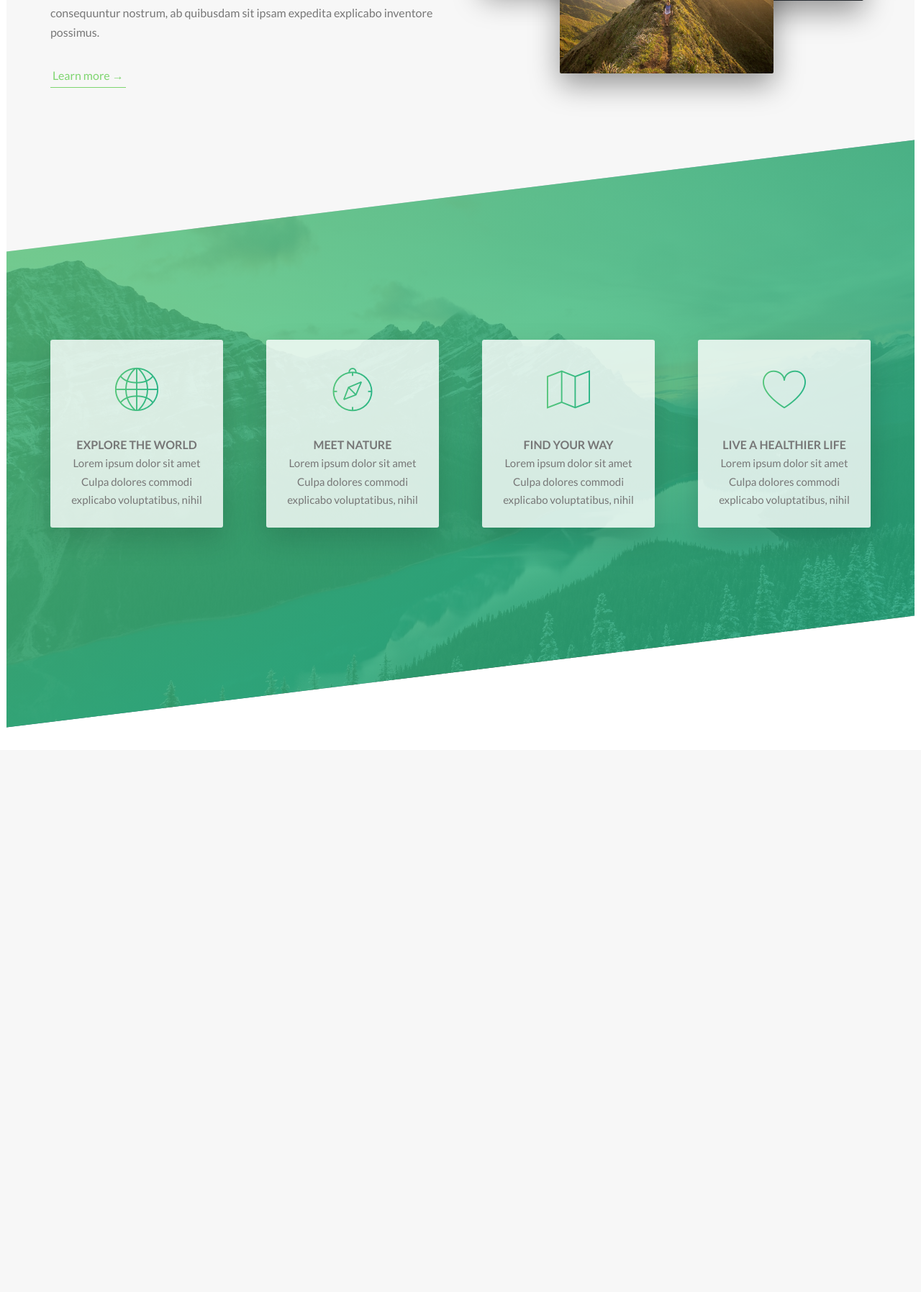
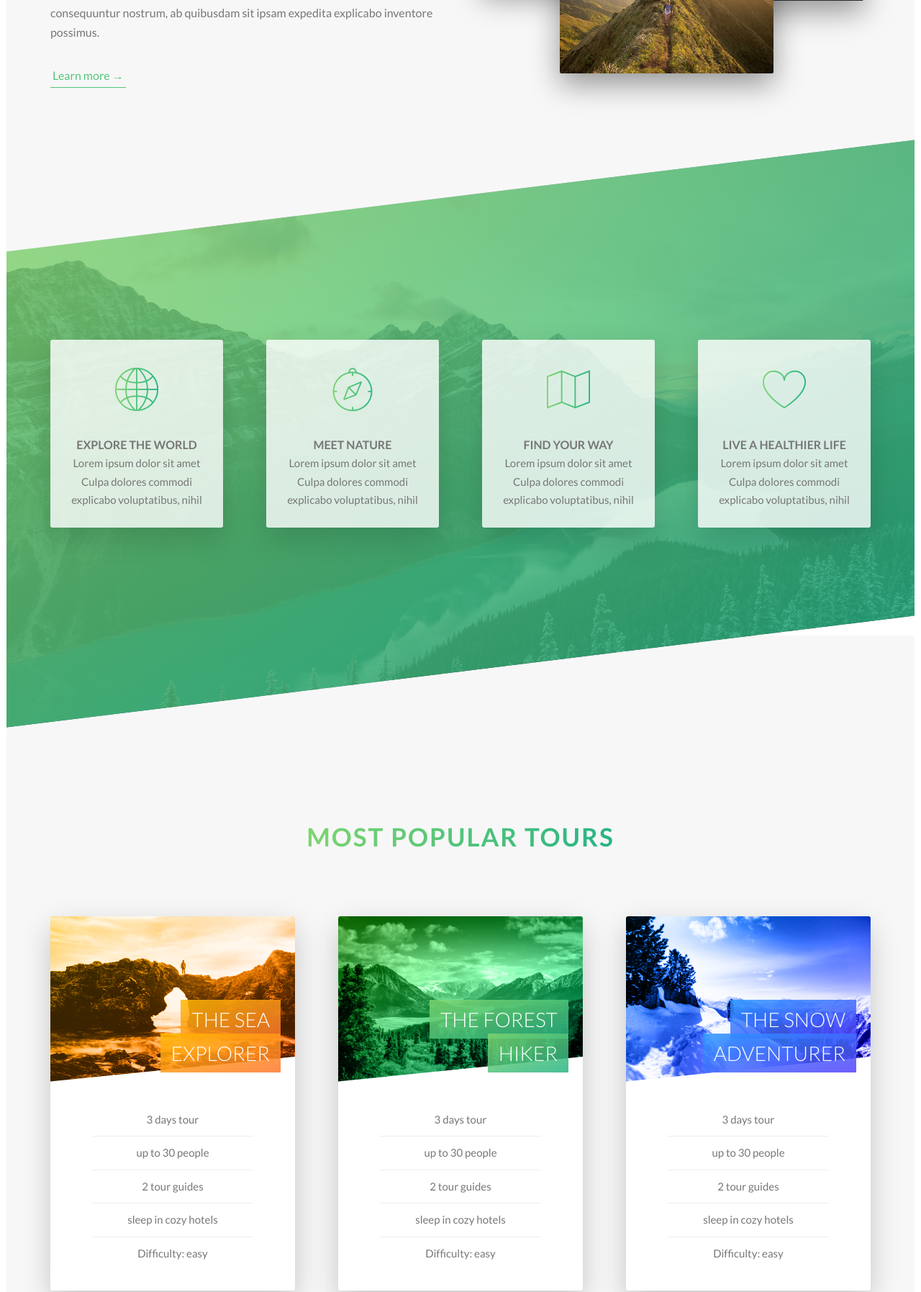
Before and after one commit to hanin77/Nature-tours-booking-landing-page, a PHP site: page / in a window 1280 px wide. Shown: the part 1245-3040 px from the top of the page at 72% size. Before the commit the page ends 2256 px from the top, so only its background shows below. Run offline with PHP 8.4, Linux system fonts and the light colour scheme.

Commit message:
finished styling of the home tours section

```diff
--- a/css/style.css
+++ b/css/style.css
@@ -73,7 +77,7 @@ body {
   font-size: 3.5rem;
   text-transform: uppercase;
   font-weight: 700;
-  background-image: linear-gradient(to right, #55c57a, #28b485);
+  background-image: linear-gradient(to right, #7ed56f, #28b485);
   display: inline-block;
   background-clip: text;
   -webkit-background-clip: text;
@@ -106,37 +110,81 @@ body {
 .u-margin-bottom-big {
   margin-bottom: 8rem; }
 
-.btn {
-  color: #777;
-  padding: 2.3rem;
-  margin-top: 0.9rem;
-  border-radius: 15% / 50%;
-  border-style: none; }
-  .btn--animated {
-    animation: elm-to-top 1s linear; }
-  .btn--white {
-    border-color: #fff;
-    color: #777; }
-  .btn:hover {
-    transform: translateY(-0.3rem);
-    box-shadow: 0 1rem 2rem rgba(0, 0, 0, 0.2); }
-  .btn:active {
-    transform: translateY(-0.1rem);
-    box-shadow: 0 1rem 2rem rgba(0, 0, 0, 0.2); }
-  .btn:focus {
-    outline: none; }
+.u-margin-top-hug {
+  margin-top: 10rem; }
+
+.u-margin-top-big {
+  margin-top: 8rem; }
+
+.u-margin-top-medium {
+  margin-top: 4rem; }
+
+.u-margin-top-small {
+  margin-top: 2rem; }
+
+.btn, .btn:link, .btn:visited {
+  text-transform: uppercase;
+  text-decoration: none;
+  padding: 1.5rem 4rem;
+  display: inline-block;
+  border-radius: 10rem;
+  transition: all .2s;
+  position: relative;
+  font-size: 1.6rem;
+  border: none;
+  cursor: pointer; }
+
+.btn:hover {
+  transform: translateY(-3px);
+  box-shadow: 0 1rem 2rem rgba(0, 0, 0, 0.2); }
+  .btn:hover::after {
+    transform: scaleX(1.4) scaleY(1.6);
+    opacity: 0; }
+
+.btn:active, .btn:focus {
+  outline: none;
+  transform: translateY(-1px);
+  box-shadow: 0 0.5rem 1rem rgba(0, 0, 0, 0.2); }
+
+.btn--white {
+  background-color: #fff;
+  color: #777; }
+  .btn--white::after {
+    background-color: #fff; }
+
+.btn--green {
+  background-color: #55c57a;
+  color: #fff; }
+  .btn--green::after {
+    background-color: #55c57a; }
+
+.btn::after {
+  content: "";
+  display: inline-block;
+  height: 100%;
+  width: 100%;
+  border-radius: 10rem;
+  position: absolute;
+  top: 0;
+  left: 0;
+  z-index: -1;
+  transition: all .4s; }
+
+.btn--animated {
+  animation: moveInBottom .5s ease-out .75s;
+  animation-fill-mode: backwards; }
 
 .btn-text:link, .btn-text:visited {
   font-size: 1.6rem;
-  color: #7ed56f;
+  color: #55c57a;
   display: inline-block;
   text-decoration: none;
-  border-bottom: 1px solid #7ed56f;
+  border-bottom: 1px solid #55c57a;
   padding: 3px;
   transition: all .2s; }
 
 .btn-text:hover {
-  background-color: #7ed56f;
+  background-color: #55c57a;
   color: #fff;
   box-shadow: 0 1rem 2rem rgba(0, 0, 0, 0.15);
   transform: translateY(-2px); }
@@ -183,12 +231,104 @@ body {
     font-size: 6rem;
     margin-bottom: .5rem;
     display: inline-block;
-    background-image: linear-gradient(to right, #55c57a, #28b485);
+    background-image: linear-gradient(to right, #7ed56f, #28b485);
     background-clip: text;
     -webkit-background-clip: text;
     color: transparent; }
   .feature-box:hover {
     transform: scale(1.1) translateY(-1.5rem); }
+
+.card {
+  position: relative;
+  perspective: 150rem;
+  height: 52rem;
+  -moz-perspective: 150rem; }
+  .card__side {
+    height: 52rem;
+    transition: all .8s ease;
+    position: absolute;
+    top: 0;
+    left: 0;
+    width: 100%;
+    backface-visibility: hidden;
+    border-radius: 3px;
+    overflow: hidden;
+    box-shadow: 0 1.5rem 4rem rgba(0, 0, 0, 0.2); }
+    .card__side--front {
+      background-color: #fff; }
+    .card__side--back {
+      transform: rotateY(180deg); }
+      .card__side--back-1 {
+        background: linear-gradient(to right bottom, #ffb900, #ff7730); }
+      .card__side--back-2 {
+        background: linear-gradient(to right bottom, #7ed56f, #28b485); }
+      .card__side--back-3 {
+        background: linear-gradient(to right bottom, #2998ff, #5642fa); }
+  .card:hover .card__side--front {
+    transform: rotateY(-180deg); }
+  .card:hover .card__side--back {
+    transform: rotateY(0deg); }
+  .card__picture {
+    background-size: cover;
+    height: 23rem;
+    background-blend-mode: color;
+    -webkit-clip-path: polygon(0 0, 100% 0, 100% 85%, 0 100%);
+    clip-path: polygon(0 0, 100% 0, 100% 85%, 0 100%); }
+    .card__picture--1 {
+      background-image: linear-gradient(to right bottom, #ffb900, #ff7730), url(../img/nat-5.jpg); }
+    .card__picture--2 {
+      background-image: linear-gradient(to right bottom, #7ed56f, #28b485), url(../img/nat-6.jpg); }
+    .card__picture--3 {
+      background-image: linear-gradient(to right bottom, #2998ff, #5642fa), url(../img/nat-7.jpg); }
+  .card__heading {
+    font-size: 2.8rem;
+    font-weight: 300;
+    text-transform: uppercase;
+    text-align: right;
+    color: #fff;
+    position: absolute;
+    top: 12rem;
+    right: 2rem;
+    width: 75%; }
+  .card__heading-span {
+    padding: 1rem 1.5rem;
+    -webkit-box-decoration-break: clone;
+    box-decoration-break: clone; }
+    .card__heading-span--1 {
+      background-image: linear-gradient(to right bottom, rgba(255, 185, 0, 0.85), rgba(255, 119, 48, 0.85)); }
+    .card__heading-span--2 {
+      background-image: linear-gradient(to right bottom, rgba(126, 213, 111, 0.85), rgba(40, 180, 133, 0.85)); }
+    .card__heading-span--3 {
+      background-image: linear-gradient(to right bottom, rgba(41, 152, 255, 0.85), rgba(86, 66, 250, 0.85)); }
+  .card__details {
+    padding: 3rem; }
+    .card__details ul {
+      list-style: none;
+      width: 80%;
+      margin: 0 auto; }
+      .card__details ul li {
+        text-align: center;
+        font-size: 1.5rem;
+        padding: 1rem; }
+        .card__details ul li:not(:last-child) {
+          border-bottom: 1px solid #eee; }
+  .card__cta {
+    position: absolute;
+    top: 50%;
+    left: 50%;
+    width: 90%;
+    text-align: center;
+    transform: translate(-50%, -50%); }
+  .card__price-box {
+    text-align: center;
+    margin-bottom: 8rem;
+    color: #fff; }
+  .card__price-only {
+    font-size: 1.4rem;
+    text-transform: uppercase; }
+  .card__price-value {
+    font-size: 6rem;
+    font-weight: 100; }
 
 .section-about {
   background-color: #f7f7f7;
@@ -197,20 +337,26 @@ body {
 
 .section-features {
   padding: 20rem 0;
-  background-image: linear-gradient(to bottom right, rgba(85, 197, 122, 0.8), rgba(40, 180, 133, 0.8)), url("../img/nat-4.jpg");
+  background-image: linear-gradient(to bottom right, rgba(126, 213, 111, 0.8), rgba(40, 180, 133, 0.8)), url("../img/nat-4.jpg");
   background-size: cover;
   background-position: top;
   transform: skewY(-7deg) translateY(-10rem); }
   .section-features > * {
     transform: skewY(7deg); }
 
+.section-tours {
+  background-color: #f7f7f7;
+  padding: 25rem 0 15rem 0;
+  margin-top: -15rem; }
+
 .header {
   position: relative;
   height: 95vh;
-  background-image: linear-gradient(to bottom right, rgba(85, 197, 122, 0.8), rgba(40, 180, 133, 0.8)), url("../img/hero.jpg");
+  background-image: linear-gradient(to bottom right, rgba(126, 213, 111, 0.8), rgba(40, 180, 133, 0.8)), url("../img/hero.jpg");
   background-size: cover;
   background-position: top;
-  clip-path: polygon(0 0, 100% 0, 100% 75vh, 0 100%); }
+  clip-path: polygon(0 0, 100% 0, 100% 75vh, 0 100%);
+  -webkit-clip-path: polygon(0 0, 100% 0, 100% 75vh, 0 100%); }
   .header__logo-box {
     position: absolute;
     top: .9rem;
--- a/index.html
+++ b/index.html
@@ -22,7 +22,7 @@
                     <h1 class="heading-primary--main">OUTDOORS</h1>
                     <h1 class="heading-primary--sub">IS WHERE LIFE HAPPENS</h1>
                 </div>
-                <button class="btn btn--white btn--animated">DISCOVER OUR TOURS</button>
+                <a href="#" class="btn btn--white btn--animated">DISCOVER OUR TOURS</a>
             </div>
         </header>
         <main>
@@ -93,6 +93,113 @@
                     </div>
                 </div>
             </section>
+            <section class="section-tours">
+                <div class="u-center-text u-margin-bottom-big">
+                    <h2 class="heading-secondary">
+                        Most popular tours
+                    </h2>
+                </div>
+                <div class="row">
+                    <div class="col-1-of-3">
+                        <div class="card">
+                            <div class="card__side card__side--front">
+                                <div class="card__picture card__picture--1">
+                                </div>
+                                <h4 class="card__heading">
+                                    <span class="card__heading-span card__heading-span--1">
+                                        The sea explorer
+                                    </span>
+                                </h4>
+                                <div class="card__details">
+                                    <ul>
+                                        <li>3 days tour</li>
+                                        <li>up to 30 people</li>
+                                        <li>2 tour guides</li>
+                                        <li>sleep in cozy hotels</li>
+                                        <li>Difficulty: easy</li>
+                                    </ul>
+                                </div>
+                            </div>
+                            <div class="card__side card__side--back card__side--back-1">
+                                <div class="card__cta">
+                                    <div class="card__price-box">
+                                        <p class="card__price-only">Only</p>
+                                        <p class="card__price-value">$297</p>
+                                    </div>
+                                    <a href="#" class="btn btn--white">Book now</a>
+                                </div>
+                            </div>
+                        </div>
+                    </div>
+                    <div class="col-1-of-3">
+                        <div class="card">
+                            <div class="card__side card__side--front">
+                                <div class="card__picture card__picture--2">
+                                </div>
+                                <h4 class="card__heading">
+                                    <span class="card__heading-span card__heading-span--2">
+                                        The forest hiker
+                                    </span>
+                                </h4>
+                                <div class="card__details">
+                                    <ul>
+                                        <li>3 days tour</li>
+                                        <li>up to 30 people</li>
+                                        <li>2 tour guides</li>
+                                        <li>sleep in cozy hotels</li>
+                                        <li>Difficulty: easy</li>
+                                    </ul>
+                                </div>
+
+                            </div>
+                            <div class="card__side card__side--back card__side--back-2">
+                                <div class="card__cta">
+                                    <div class="card__price-box">
+                                        <p class="card__price-only">Only</p>
+                                        <p class="card__price-value">$297</p>
+                                    </div>
+                                    <a href="#" class="btn btn--white">Book now</a>
+                                </div>
+                            </div>
+                        </div>
+                    </div>
+                    <div class="col-1-of-3">
+                        <div class="card">
+                            <div class="card__side card__side--front">
+                                <div class="card__picture card__picture--3">
+                                </div>
+                                <h4 class="card__heading">
+                                    <span class="card__heading-span card__heading-span--3">
+                                        The snow adventurer
+                                    </span>
+                                </h4>
+                                <div class="card__details">
+                                    <ul>
+                                        <li>3 days tour</li>
+                                        <li>up to 30 people</li>
+                                        <li>2 tour guides</li>
+                                        <li>sleep in cozy hotels</li>
+                                        <li>Difficulty: easy</li>
+                                    </ul>
+                                </div>
+
+                            </div>
+                            <div class="card__side card__side--back card__side--back-3">
+                                <div class="card__cta">
+                                    <div class="card__price-box">
+                                        <p class="card__price-only">Only</p>
+                                        <p class="card__price-value">$297</p>
+                                    </div>
+                                    <a href="#" class="btn btn--white">Book now</a>
+                                </div>
+                            </div>
+                        </div>
+                    </div>
+                </div>
+                <div class="u-center-text u-margin-top-hug">
+                    <a href="#" class="btn btn--green">Discover all tours</a>
+                </div>
+            </section>
         </main>
 
     </body>
--- a/sass/abstracts/_variables.scss
+++ b/sass/abstracts/_variables.scss
@@ -1,8 +1,15 @@
-$color-primary: #7ed56f;
-$color-primary-light: #55c57a;
+$color-primary: #55c57a;
+$color-primary-light: #7ed56f;
 $color-primary-dark: #28b485;
 
+$color-secondary-light: #ffb900;
+$color-secondary-dark: #ff7730;
+
+$color-tertiary-light: #2998ff;
+$color-tertiary-dark: #5642fa;
+
 $color-grey-light-1: #f7f7f7;
+$color-grey-light-2: #eee;
 
 $color-grey-dark: #777;
 $color-white: #fff;
--- a/sass/base/_utilities.scss
+++ b/sass/base/_utilities.scss
@@ -13,3 +13,19 @@
 .u-margin-bottom-big {
     margin-bottom: 8rem;
 }
+
+.u-margin-top-hug {
+    margin-top: 10rem;
+}
+
+.u-margin-top-big {
+    margin-top: 8rem;
+}
+
+.u-margin-top-medium {
+    margin-top: 4rem;
+}
+
+.u-margin-top-small {
+    margin-top: 2rem;
+}
--- a/sass/components/_button.scss
+++ b/sass/components/_button.scss
@@ -1,31 +1,72 @@
 .btn {
-    color: $color-grey-dark;
-    padding: 2.3rem;
-    margin-top:0.9rem;
-    border-radius: 15% / 50%;
-    border-style: none;
+    &,
+    &:link,
+    &:visited {
+        text-transform: uppercase;
+        text-decoration: none;
+        padding: 1.5rem 4rem;
+        display: inline-block;
+        border-radius: 10rem;
+        transition: all .2s;
+        position: relative;
+        font-size: $default-font-size;
 
-    &--animated {
-        animation: elm-to-top 1s linear;
+        //Change for the <button> element
+        border: none;
+        cursor: pointer;
+    }
+
+    &:hover {
+        transform: translateY(-3px);
+        box-shadow: 0 1rem 2rem rgba($color-black,.2);
+
+        &::after {
+            transform: scaleX(1.4) scaleY(1.6);
+            opacity: 0;
+        }
+    }
+
+    &:active,
+    &:focus {
+        outline: none;
+        transform: translateY(-1px);
+        box-shadow: 0 .5rem 1rem rgba($color-black,.2);
     }
 
     &--white {
-        border-color: $color-white;
+        background-color: $color-white;
         color: $color-grey-dark;
+
+        &::after {
+            background-color: $color-white;
+        }
     }
 
-    &:hover {
-        transform: translateY(-.3rem);
-        box-shadow: 0 1rem 2rem rgba($color-black,.2);
+    &--green {
+        background-color: $color-primary;
+        color: $color-white;
+
+        &::after {
+            background-color: $color-primary;
+        }
     }
 
-    &:active {
-        transform: translateY(-.1rem);
-        box-shadow: 0 1rem 2rem rgba($color-black,.2);
+    &::after {
+        content: "";
+        display: inline-block;
+        height: 100%;
+        width: 100%;
+        border-radius: 10rem;
+        position: absolute;
+        top: 0;
+        left: 0;
+        z-index: -1;
+        transition: all .4s;
     }
 
-    &:focus {
-        outline: none;
+    &--animated {
+        animation: moveInBottom .5s ease-out .75s;
+        animation-fill-mode: backwards;
     }
 }
 
--- /dev/null
+++ b/sass/components/_card.scss
@@ -0,0 +1,160 @@
+.card {
+    position: relative;
+    perspective: 150rem;
+    height: 52rem;
+    -moz-perspective: 150rem;
+
+    &__side {
+        height: 52rem;
+        transition: all .8s ease;
+        position:absolute;
+        top:0;
+        left:0;
+        width:100%;
+        backface-visibility: hidden;
+        border-radius: 3px;
+        overflow: hidden;
+        box-shadow: 0 1.5rem 4rem rgba($color-black, .2);
+
+        &--front {
+            background-color: $color-white;
+        }
+
+        &--back {
+            transform: rotateY(180deg);
+
+            &-1 {
+                background: linear-gradient( to right bottom, $color-secondary-light, $color-secondary-dark);
+            }
+
+            &-2 {
+                background: linear-gradient( to right bottom, $color-primary-light, $color-primary-dark);
+            }
+
+            &-3 {
+                background: linear-gradient( to right bottom, $color-tertiary-light, $color-tertiary-dark);
+            }
+        }
+
+    }
+
+    &:hover &__side--front {
+        transform: rotateY(-180deg);
+    }
+
+    &:hover &__side--back {
+        transform: rotateY(0deg);
+    }
+
+    //front side styling
+    &__picture {
+        background-size: cover;
+        height: 23rem;
+        background-blend-mode: color;
+        -webkit-clip-path: polygon(0 0, 100% 0, 100% 85%, 0 100%);
+        clip-path: polygon(0 0, 100% 0, 100% 85%, 0 100%);
+
+        &--1 {
+            background-image: linear-gradient( to right bottom, $color-secondary-light, $color-secondary-dark), url(../img/nat-5.jpg);
+        }
+
+        &--2 {
+            background-image: linear-gradient( to right bottom, $color-primary-light, $color-primary-dark), url(../img/nat-6.jpg);
+        }
+
+        &--3 {
+            background-image: linear-gradient( to right bottom, $color-tertiary-light, $color-tertiary-dark), url(../img/nat-7.jpg);
+        }
+
+    }
+
+    &__heading {
+        font-size: 2.8rem;
+        font-weight: 300;
+        text-transform: uppercase;
+        text-align: right;
+        color: $color-white;
+        position: absolute;
+        top: 12rem;
+        right: 2rem;
+        width: 75%;
+    }
+
+    &__heading-span {
+        padding: 1rem 1.5rem;
+        -webkit-box-decoration-break: clone;
+        box-decoration-break: clone;
+
+        &--1 {
+            background-image: linear-gradient(
+                to right bottom,
+                rgba($color-secondary-light,.85),
+                rgba($color-secondary-dark,.85)
+            );
+        }
+
+        &--2 {
+            background-image: linear-gradient(
+                to right bottom,
+                rgba($color-primary-light,.85),
+                rgba($color-primary-dark,.85)
+            );
+
+        }
+
+        &--3 {
+            background-image: linear-gradient(
+                to right bottom,
+                rgba($color-tertiary-light,.85),
+                rgba($color-tertiary-dark,.85)
+            );
+
+        }
+    }
+
+    &__details {
+        padding: 3rem;
+
+        ul {
+            list-style: none;
+            width: 80%;
+            margin:0 auto;
+            li {
+                text-align: center;
+                font-size: 1.5rem;
+                padding: 1rem;
+
+                &:not(:last-child) {
+                    border-bottom: 1px solid $color-grey-light-2;
+                }
+            }
+        }
+    }
+
+    //back side styling
+    &__cta {
+        position: absolute;
+        top: 50%;
+        left: 50%;
+        width: 90%;
+        text-align: center;
+        transform: translate(-50%,-50%);
+    }
+
+    &__price-box {
+        text-align: center;
+        margin-bottom: 8rem;
+        color: $color-white;
+    }
+
+    &__price-only {
+        font-size: 1.4rem;
+        text-transform: uppercase;
+    }
+
+    &__price-value {
+        font-size: 6rem;
+        font-weight: 100;
+    }
+
+}
--- a/sass/layout/_header.scss
+++ b/sass/layout/_header.scss
@@ -6,6 +6,8 @@
     background-size: cover;
     background-position: top;
     clip-path: polygon(0 0, 100% 0, 100% 75vh, 0 100%);
+    -webkit-clip-path: polygon(0 0, 100% 0, 100% 75vh, 0 100%);
+
     &__logo-box {
         position: absolute;
         top: .9rem;
--- a/sass/main.scss
+++ b/sass/main.scss
@@ -10,6 +10,7 @@
 @import "components/button";
 @import "components/composition";
 @import "components/feature-box";
+@import "components/card";
 
 @import "pages/home";
 
--- a/sass/pages/_home.scss
+++ b/sass/pages/_home.scss
@@ -16,3 +16,9 @@
     }
 
 }
+
+.section-tours {
+    background-color: $color-grey-light-1;
+    padding: 25rem 0 15rem 0;
+    margin-top: -15rem;
+}
```
Also changed, not shown: other parts of css/style.css (+25 -21 lines), sass/base/_animations.scss (+26 -15 lines).
